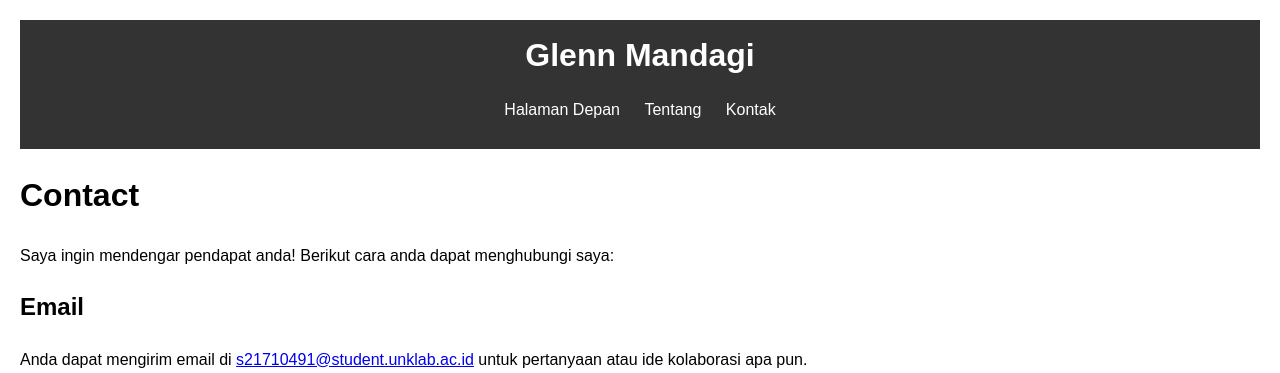
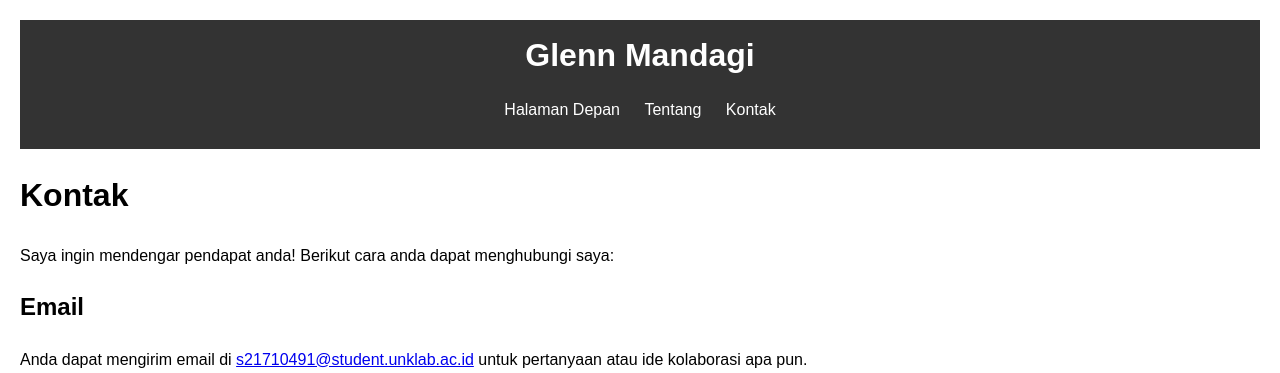
Before and after one commit to glennmandagi/glennmandagi.github.io, a Jekyll site: the page built from kontak.md, in a window 1280 px wide. Shown: the top 373 px of the page. Built offline with Jekyll 4.4.1, drawn with Linux system fonts in a browser that asks for light colours.

Commit message:
Update kontak.md

```diff
--- a/kontak.md
+++ b/kontak.md
@@ -3,7 +3,7 @@ layout: default
 title: Kontak
 ---
 
-# Contact
+# Kontak
 
 Saya ingin mendengar pendapat anda! Berikut cara anda dapat menghubungi saya:
 
```
